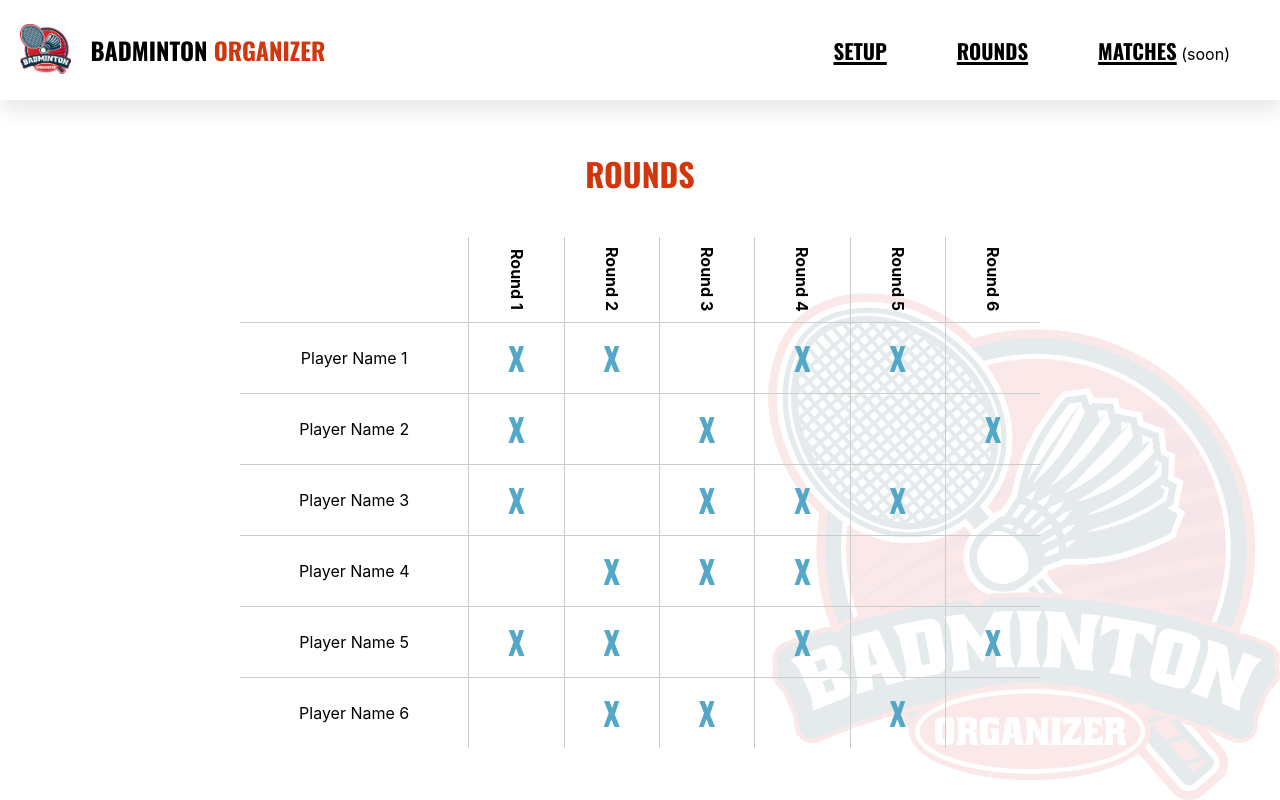
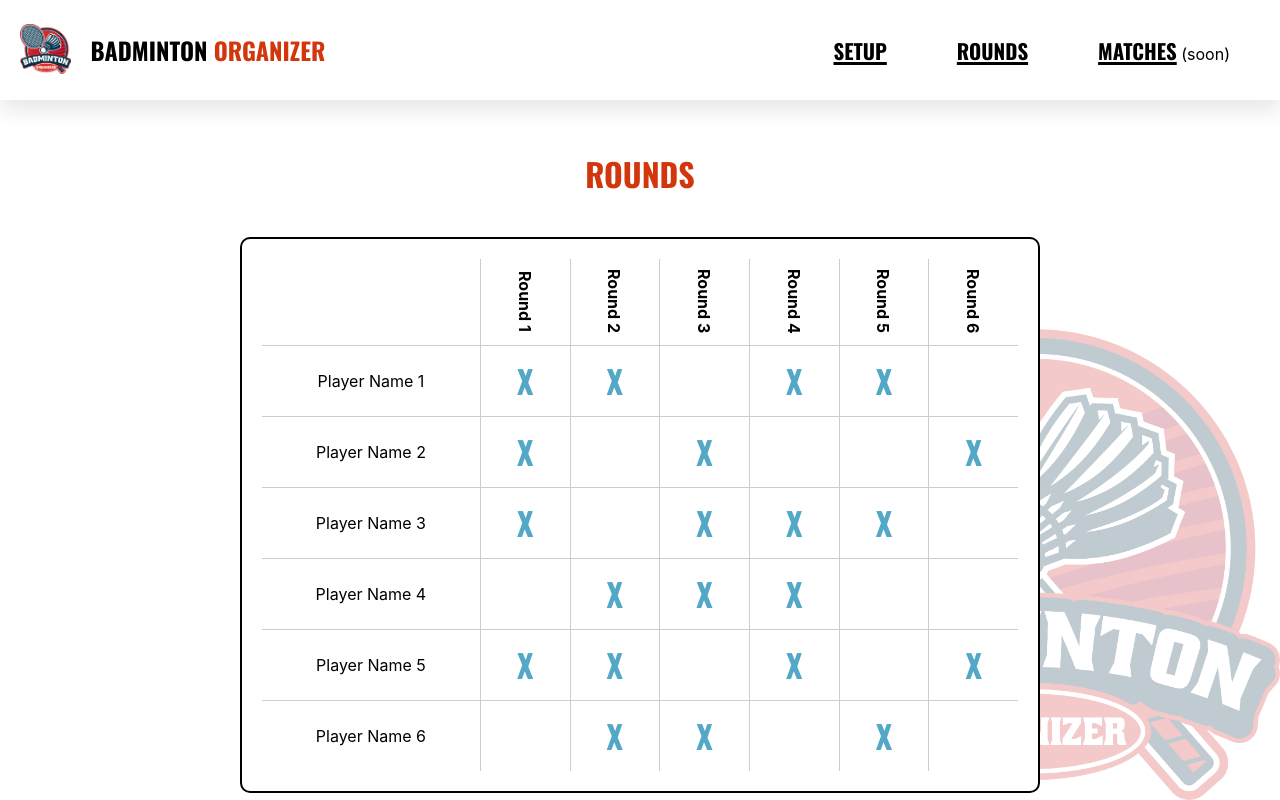
Before and after one commit to georgeroth/react-badminton-organizer, a React (Create React App) app: page /rounds in a window 1280 px wide. Built offline with nearby package versions, Linux system fonts and the light colour scheme.

Commit message:
Styling Rounds JSX

```diff
--- a/src/App.css
+++ b/src/App.css
@@ -153,18 +153,22 @@ form {
 }
 
 .results-table, td {
-  padding: 10px;
-  border-collapse: collapse;
+  border-spacing: 0;
 }
 
 td {
+  padding: 10px;
   border-left: 1px solid #ccc;
 }
 
-.table-content {
+.table-content td {
   border-top: 1px solid #ccc;
 }
 
-table {
+.results-table {
   width: 100%;
+  border: 2px solid #000;
+  border-radius: 10px;
+  background-color: white;
+  padding: 20px;
 }
```
Also changed, not shown: public/img/logo_transparent.png.
